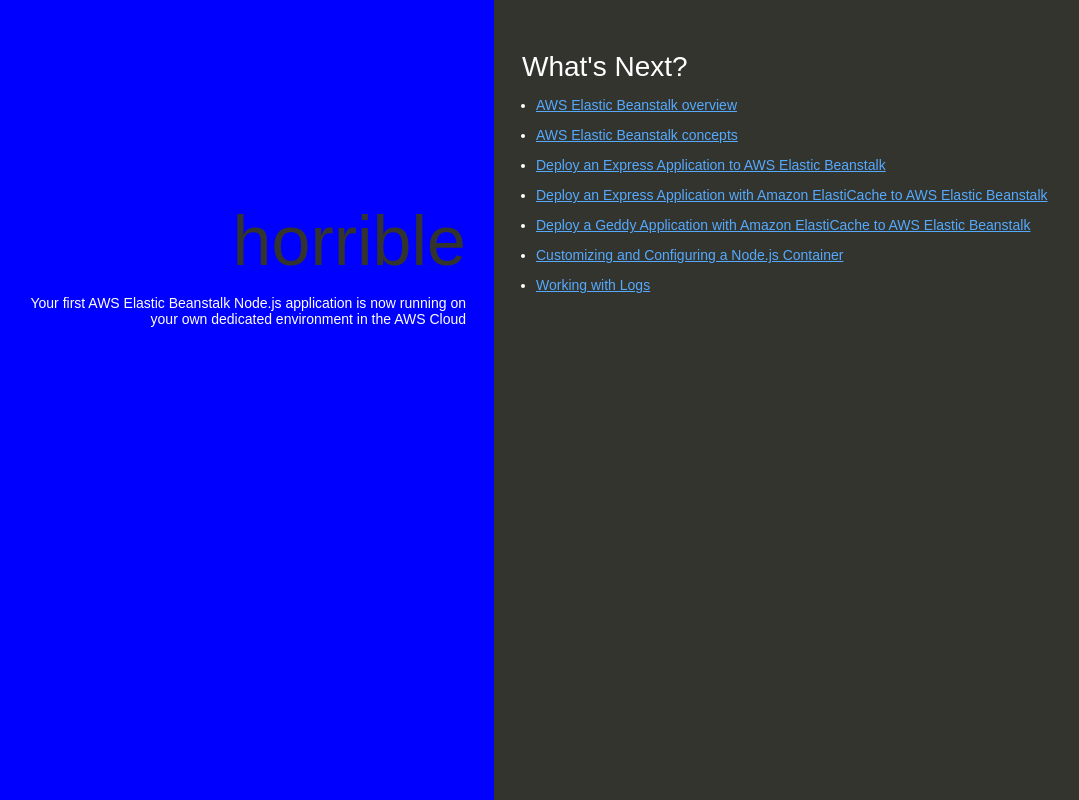
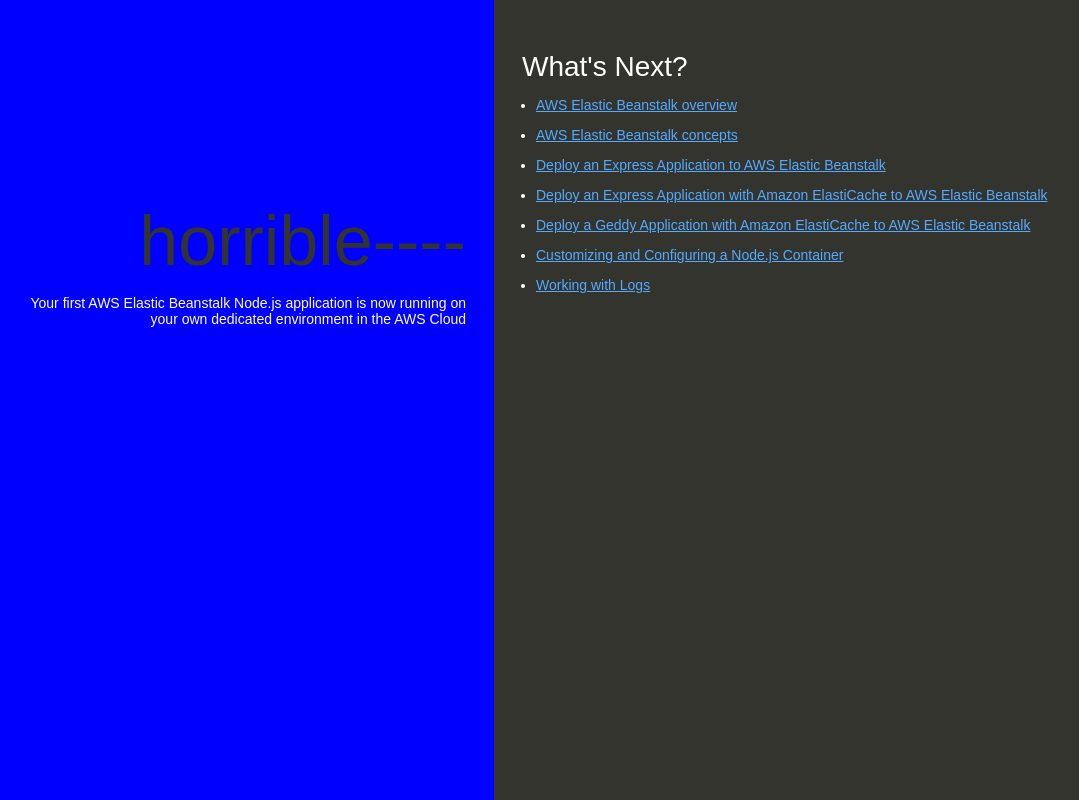
Before and after one commit to pdasilva11/awstest1, a website: page index.html in a window 1280 px wide. Shown: the whole page, without its empty margins (146-1225 px from the left). Drawn offline with Linux system fonts and the light colour scheme.

Commit message:
Update index.html

```diff
--- a/index.html
+++ b/index.html
@@ -74,7 +74,7 @@
   </head>
   <body>
     <div class="textColumn">
-      <h1>horrible</h1>
+      <h1>horrible----</h1>
       <p>Your first AWS Elastic Beanstalk Node.js application is now running on your own dedicated environment in the AWS Cloud</p>
     </div>
     <div class="linksColumn">
```
